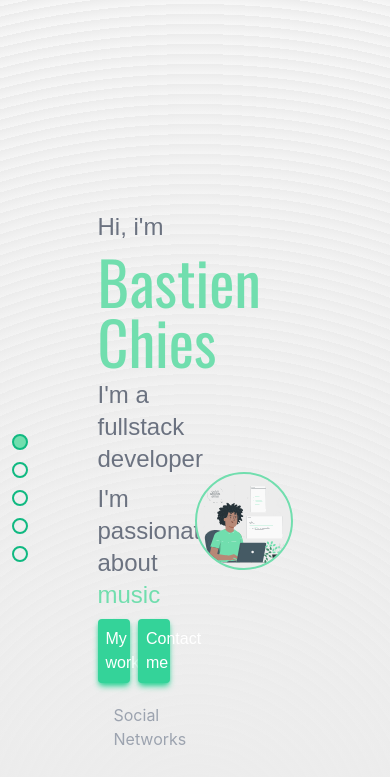
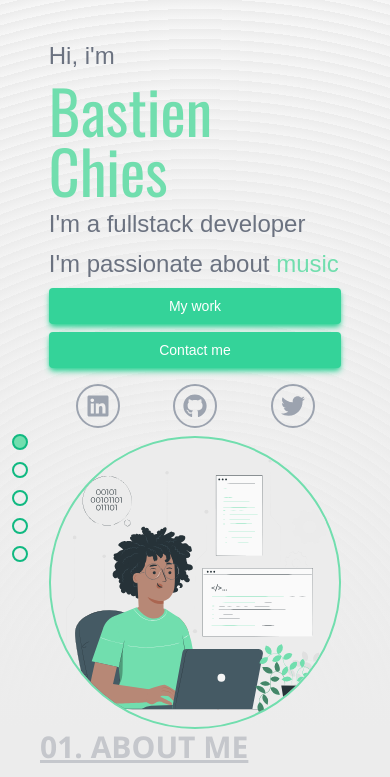
Before and after one commit to BastienChs/portoflio-react, a React (Create React App) app: page / in a window 390 px wide. Shown: the top 777 px of the page. Built offline with nearby package versions, Linux system fonts and the light colour scheme.

Commit message:
Refactoring hero section for responsive.

```diff
--- a/src/components/Sections/Hero/index.js
+++ b/src/components/Sections/Hero/index.js
@@ -8,20 +8,20 @@ const Hero = () => {
     return (
         <section className="hero" id={"hero-section"}>
             <main>
-                <div className={"h-screen grid place-items-center bg-hero-section"}>
-                    <div className={"main-div-hero-section rounded h-1/2 w-1/2"}>
+                <div className={"lg:h-screen md:h-screen xs:h-max grid place-items-center bg-hero-section"}>
+                    <div className={"main-div-hero-section rounded h-1/2 lg:h-1/2 md:h-1/2 xs:h-full w-1/2 lg:w-1/2 md:w-1/2 xs:w-3/4 xs:pt-10"}>
                         <div className={"grid grid-cols-2 items-center"}>
-                            <div className={'first-part'}>
-                                <p className={'text-gray-500 font-roboto text-left text-2xl'}>Hi, i'm</p>
+                            <div className={'xs:col-span-2 md:col-auto first-part'}>
+                                <p className={'text-gray-500 font-roboto text-left text-2xl sm:col-span-2'}>Hi, i'm</p>
                                 <h1 className={'text-left font-oswald text-6xl portfolio-keywords mt-2'}>Bastien Chies</h1>
                                 <p className={'text-gray-500 font-roboto text-left text-2xl mt-2'}>I'm a fullstack developer</p>
                                 <p className={'text-gray-500 font-roboto text-left text-2xl mt-2'}>I'm passionate about <span className={'portfolio-keywords'}>music</span></p>
                                     <div className={'resume-buttons mt-2 font-roboto'}>
-                                        <button className={'text-white p-2 w-1/3 rounded bg-emerald-400 shadow-emerald-400 shadow-md hover:bg-emerald-300 hover:shadow-emerald-300 transition duration-300 ease-in-out'}>My work</button>
-                                        <button className={'text-white ml-2 p-2 w-1/3 rounded bg-emerald-400 shadow-emerald-400 shadow-md hover:bg-emerald-300 hover:shadow-emerald-300 transition duration-300 ease-in-out'}>Contact me</button>
+                                        <button className={'text-white p-2 lg:w-1/3 md:w-1/3 xs:w-full xs:text-sm rounded bg-emerald-400 shadow-emerald-400 shadow-md hover:bg-emerald-300 hover:shadow-emerald-300 transition duration-300 ease-in-out'}>My work</button>
+                                        <button className={'text-white p-2 md:ml-2 lg:w-1/3 md:w-1/3 w-1/3 xs:w-full xs:text-sm xs:ml-0 xs:mt-2 rounded bg-emerald-400 shadow-emerald-400 shadow-md hover:bg-emerald-300 hover:shadow-emerald-300 transition duration-300 ease-in-out'}>Contact me</button>
                                     </div>
-                                <TextDivider text={'Social Networks'} classes={'w-3/4'}/>
-                                <div className={'w-3/4 social-networks flex justify-around'}>
+                                <TextDivider text={'Social Networks'} classes={'md:w-3/4 md:flex xs:hidden'}/>
+                                <div className={'lg:w-3/4 md:w-3/4 xs:w-full xs:mt-2 social-networks flex justify-around'}>
                                     <IconContext.Provider value={{size:'1.5em', className: 'social-network-icon'}}>
                                         <a href={'https://www.linkedin.com/in/bastien-chies/'} target={'_blank'} rel={'noreferrer'} className={'bg-transparent border-gray-400 border-2 rounded rounded-full p-2 m-2'}><FaLinkedin/></a>
                                         <a href={'https://github.com/BastienChs'} target={'_blank'} rel={'noreferrer'} className={'bg-transparent border-gray-400 border-2 rounded rounded-full p-2 m-2'}><FaGithub/></a>
@@ -29,7 +29,7 @@ const Hero = () => {
                                     </IconContext.Provider>
                                 </div>
                             </div>
-                            <div className={'second-part border border-2 rounded-full third-color-border overflow-hidden'}>
+                            <div className={'lg:col-auto md:col-auto xs:col-span-2 second-part border border-2 rounded-full third-color-border overflow-hidden'}>
                                 <img src={ProgrammerPana} alt="Programmer-pana" className={'programmer-pana-image'}/>
                             </div>
                         </div>
--- a/tailwind.config.js
+++ b/tailwind.config.js
@@ -1,9 +1,15 @@
 /** @type {import('tailwindcss').Config} */
+const defaultTheme = require('tailwindcss/defaultTheme')
+
 module.exports = {
   content: [
     "./src/**/*.{js,jsx,ts,tsx}",
   ],
   theme: {
+    screens: {
+      'xs': '320px',
+      ...defaultTheme.screens,
+    },
     extend: {
       fontFamily: {
         bilal: ['Bilal', 'sans-serif'],
```
